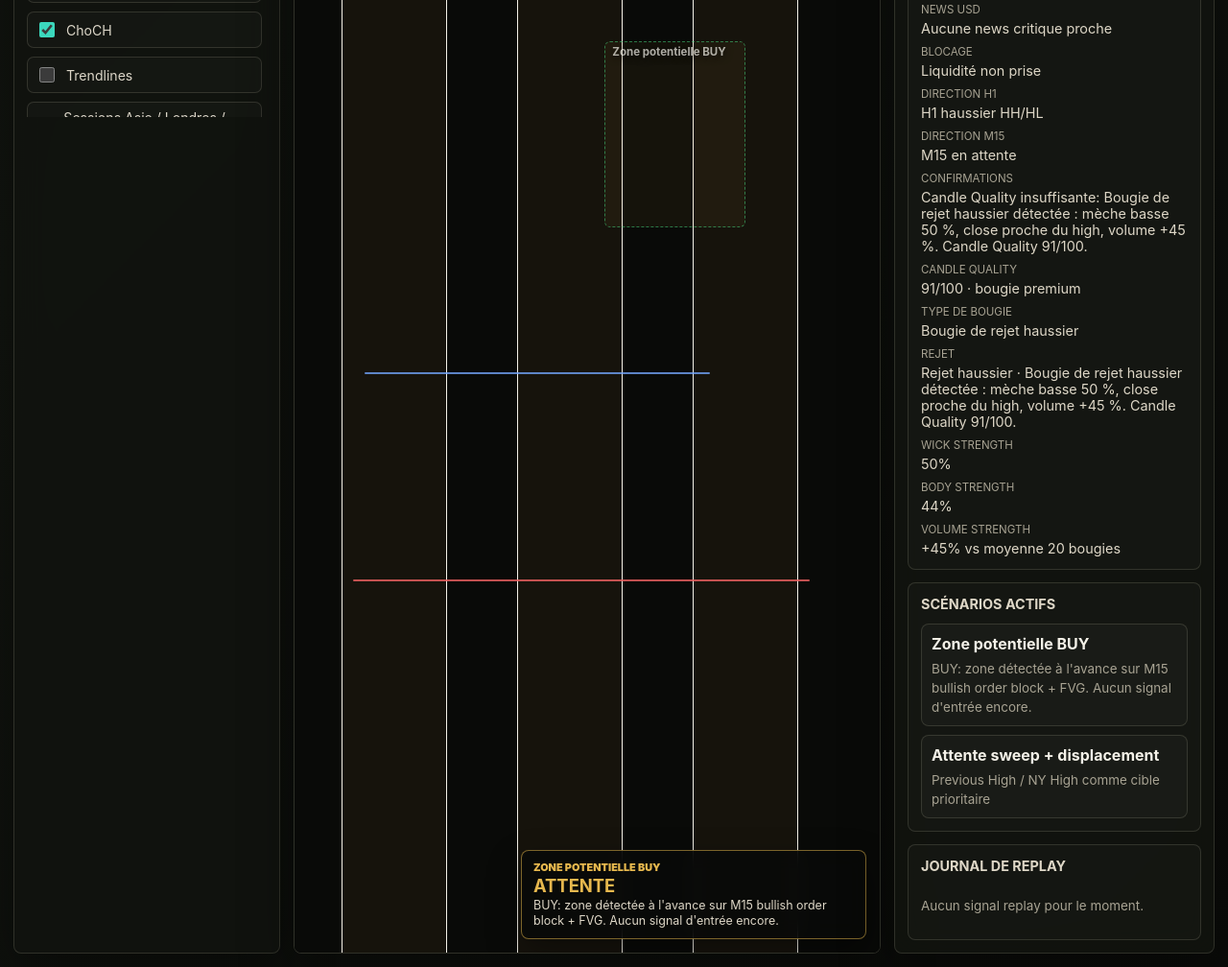
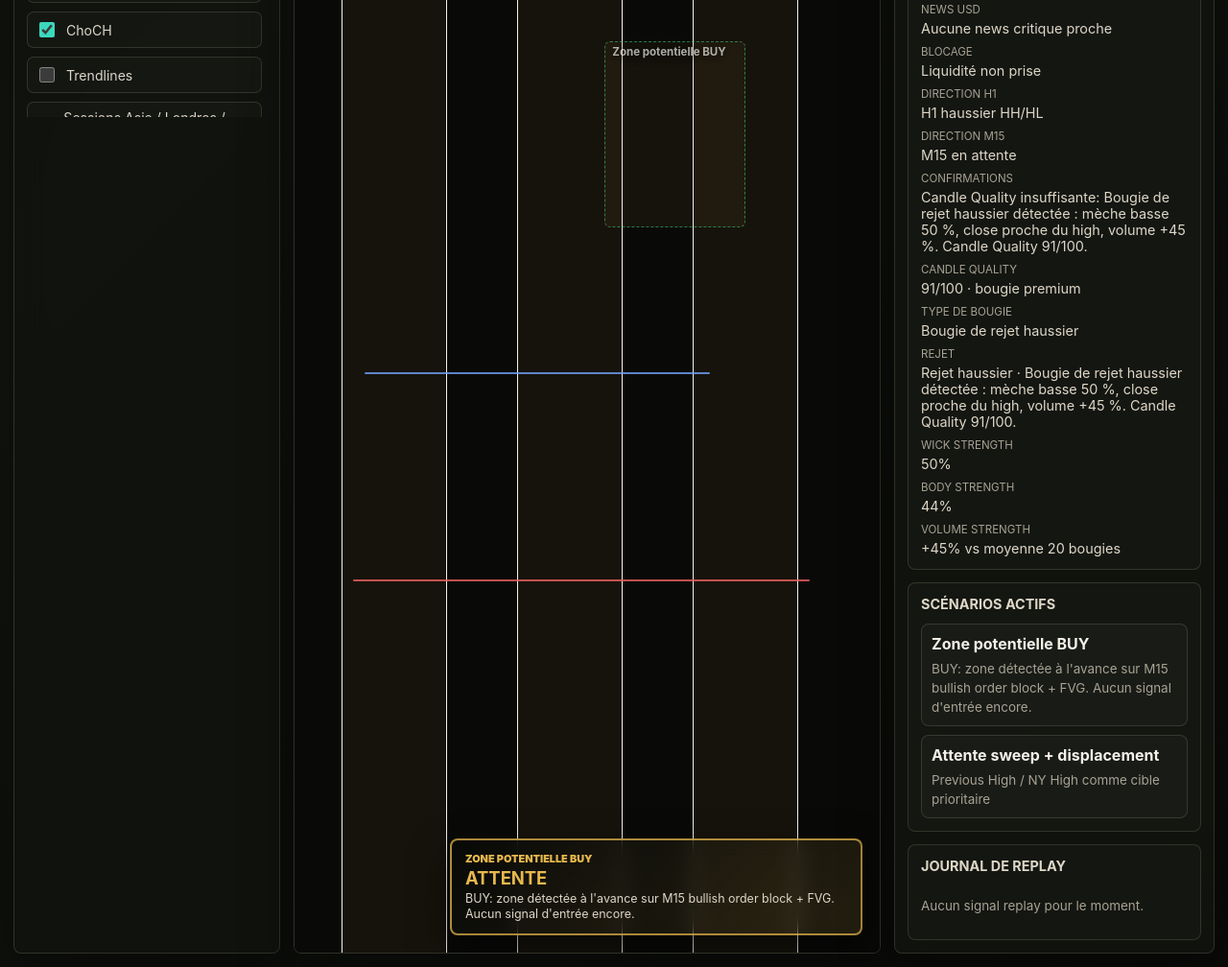
Before and after one commit to nissitrader/tradenissi, a plain HTML site: page index.html in a window 1280 px wide. Shown: the part 1385-2393 px from the top of the page at 96% size. Drawn offline with Linux system fonts and the light colour scheme; no server answers.

Commit message:
Fix floating alert visibility

```diff
--- a/styles.css
+++ b/styles.css
@@ -477,18 +477,18 @@ button:active {
 }
 
 .chart-signal-alert {
-  position: absolute;
-  right: 14px;
-  bottom: 14px;
-  z-index: 6;
+  position: fixed;
+  right: 18px;
+  bottom: 18px;
+  z-index: 1000;
   display: grid;
-  gap: 3px;
-  width: min(360px, calc(100% - 28px));
-  padding: 10px 12px;
-  border: 1px solid rgba(231, 184, 78, 0.52);
+  gap: 4px;
+  width: min(430px, calc(100vw - 36px));
+  padding: 12px 14px;
+  border: 2px solid rgba(231, 184, 78, 0.72);
   border-radius: 8px;
-  background: rgba(9, 10, 8, 0.88);
-  box-shadow: 0 14px 34px rgba(0, 0, 0, 0.38);
+  background: rgba(9, 10, 8, 0.94);
+  box-shadow: 0 18px 42px rgba(0, 0, 0, 0.52);
   pointer-events: none;
   backdrop-filter: blur(10px);
 }
@@ -528,6 +528,11 @@ button:active {
 
 .chart-signal-alert.sell strong {
   color: var(--red);
+}
+
+.chart-signal-alert.waiting {
+  border-color: rgba(231, 184, 78, 0.72);
+  background: linear-gradient(135deg, rgba(9, 10, 8, 0.94), rgba(231, 184, 78, 0.12));
 }
 
 .rsi-panel {
@@ -1168,4 +1173,10 @@ button:active {
   .chart-frame {
     min-height: 520px;
   }
+
+  .chart-signal-alert {
+    right: 10px;
+    bottom: 10px;
+    width: calc(100vw - 20px);
+  }
 }
```
